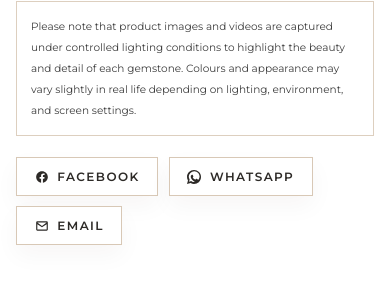
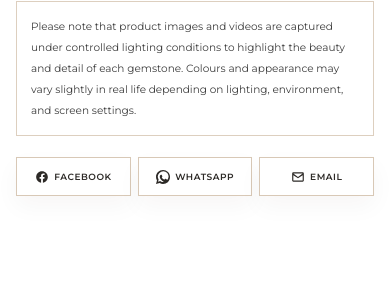
Before and after one commit to werahare/minskhi-next, a Next.js app: page /product/0-87-ct-unheated-blue-sapphire in a window 390 px wide. Shown: the part 1998-2293 px from the top of the page. Built offline with nearby package versions, Linux system fonts and the light colour scheme.

Commit message:
Keep product share actions on one row

```diff
--- a/src/components/product/ProductInfo.tsx
+++ b/src/components/product/ProductInfo.tsx
@@ -50,12 +50,12 @@ export function ProductInfo({ product }: { product: Product }) {
         highlight the beauty and detail of each gemstone. Colours and appearance may vary slightly in
         real life depending on lighting, environment, and screen settings.
       </p>
-      <div className="mt-6 flex flex-wrap gap-3 text-sm text-mink">
+      <div className="mt-6 grid grid-cols-3 gap-2 text-mink sm:flex sm:flex-wrap sm:gap-3">
         <a
           href={`https://www.facebook.com/sharer/sharer.php?u=${siteConfig.url}/product/${product.slug}`}
           target="_blank"
           rel="noreferrer"
-          className="inline-flex min-h-11 items-center gap-2.5 border border-[#d8c8b6] bg-white px-5 text-[12px] font-semibold uppercase tracking-[0.12em] text-[#2d2a27] shadow-[0_10px_24px_rgba(42,34,25,0.04)] transition hover:border-[#092E2B] hover:bg-[#092E2B] hover:text-white"
+          className="inline-flex min-w-0 min-h-11 items-center justify-center gap-1.5 whitespace-nowrap border border-[#d8c8b6] bg-white px-1.5 text-[9px] font-semibold uppercase tracking-[0.06em] text-[#2d2a27] shadow-[0_10px_24px_rgba(42,34,25,0.04)] transition hover:border-[#092E2B] hover:bg-[#092E2B] hover:text-white sm:flex-none sm:gap-2.5 sm:px-5 sm:text-[12px] sm:tracking-[0.12em]"
           aria-label="Share on Facebook"
         >
           <svg width="16" height="16" viewBox="0 0 24 24" fill="none" xmlns="http://www.w3.org/2000/svg" className="h-4 w-4 fill-current">
@@ -67,7 +67,7 @@ export function ProductInfo({ product }: { product: Product }) {
           href={`https://wa.me/?text=${encodeURIComponent(`${product.name} ${siteConfig.url}/product/${product.slug}`)}`}
           target="_blank"
           rel="noreferrer"
-          className="inline-flex min-h-11 items-center gap-2.5 border border-[#d8c8b6] bg-white px-5 text-[12px] font-semibold uppercase tracking-[0.12em] text-[#2d2a27] shadow-[0_10px_24px_rgba(42,34,25,0.04)] transition hover:border-[#092E2B] hover:bg-[#092E2B] hover:text-white"
+          className="inline-flex min-w-0 min-h-11 items-center justify-center gap-1.5 whitespace-nowrap border border-[#d8c8b6] bg-white px-1.5 text-[9px] font-semibold uppercase tracking-[0.06em] text-[#2d2a27] shadow-[0_10px_24px_rgba(42,34,25,0.04)] transition hover:border-[#092E2B] hover:bg-[#092E2B] hover:text-white sm:flex-none sm:gap-2.5 sm:px-5 sm:text-[12px] sm:tracking-[0.12em]"
           aria-label="Share on WhatsApp"
         >
           <svg width="16" height="16" viewBox="0 0 24 24" fill="none" xmlns="http://www.w3.org/2000/svg" className="h-4 w-4 fill-current">
@@ -77,7 +77,7 @@ export function ProductInfo({ product }: { product: Product }) {
         </a>
         <a
           href={`mailto:?subject=${encodeURIComponent(product.name)}&body=${encodeURIComponent(`${siteConfig.url}/product/${product.slug}`)}`}
-          className="inline-flex min-h-11 items-center gap-2.5 border border-[#d8c8b6] bg-white px-5 text-[12px] font-semibold uppercase tracking-[0.12em] text-[#2d2a27] shadow-[0_10px_24px_rgba(42,34,25,0.04)] transition hover:border-[#092E2B] hover:bg-[#092E2B] hover:text-white"
+          className="inline-flex min-w-0 min-h-11 items-center justify-center gap-1.5 whitespace-nowrap border border-[#d8c8b6] bg-white px-1.5 text-[9px] font-semibold uppercase tracking-[0.06em] text-[#2d2a27] shadow-[0_10px_24px_rgba(42,34,25,0.04)] transition hover:border-[#092E2B] hover:bg-[#092E2B] hover:text-white sm:flex-none sm:gap-2.5 sm:px-5 sm:text-[12px] sm:tracking-[0.12em]"
           aria-label="Share by Email"
         >
           <svg width="16" height="16" viewBox="0 0 24 24" fill="none" xmlns="http://www.w3.org/2000/svg" className="h-4 w-4 fill-current">
```
